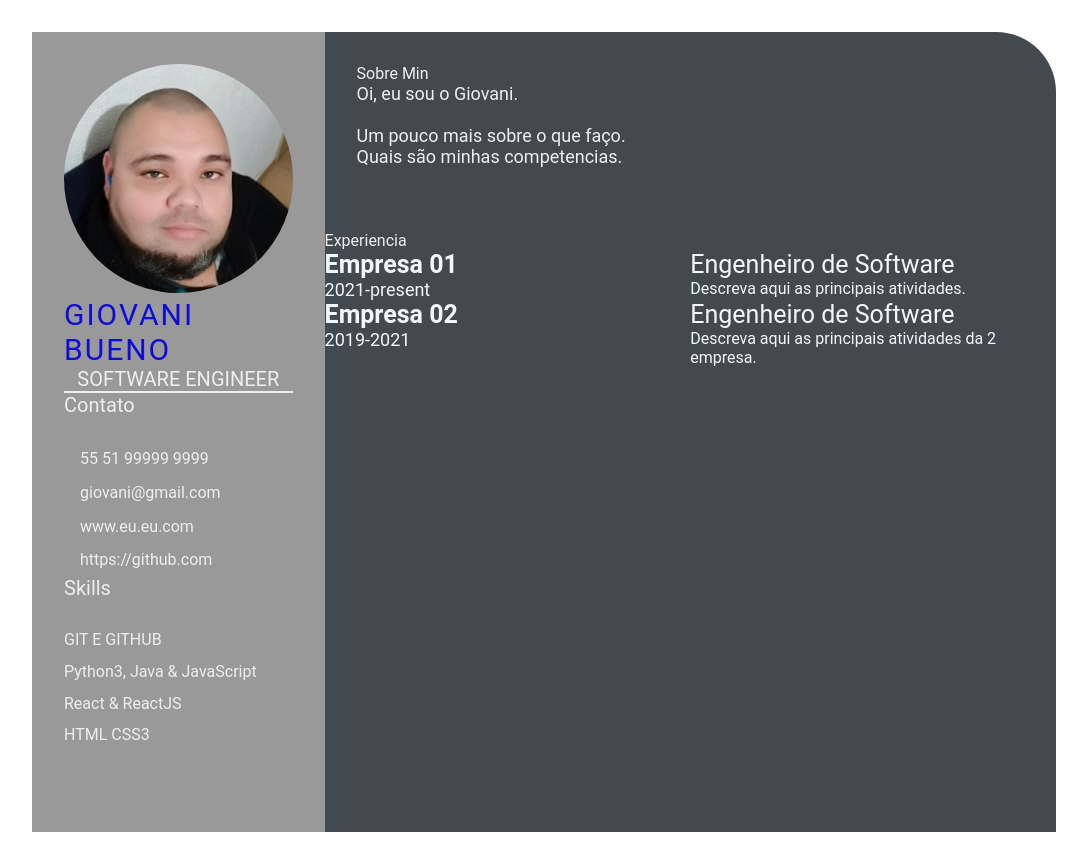
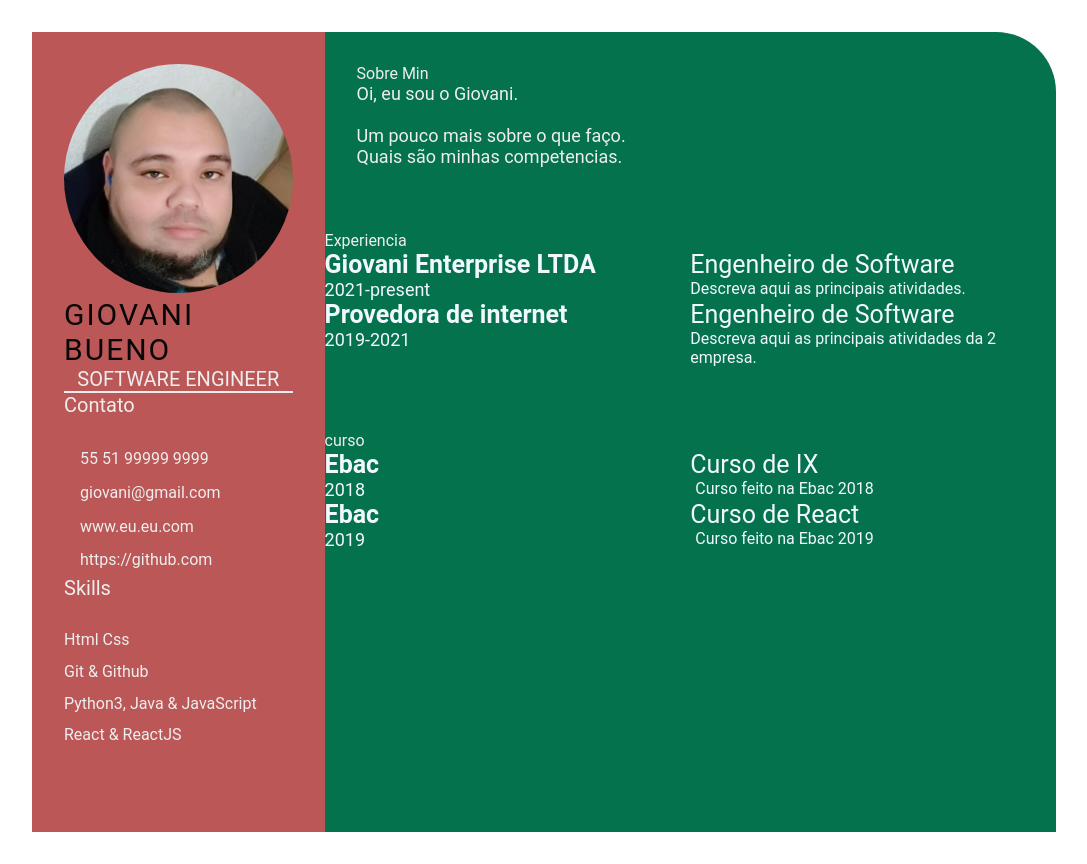
Before and after one commit to Gbuennno/Devweekgit.github.io, a plain HTML site: page index.html in a window 1280 px wide. Shown: the whole page, without its empty margins (96-1183 px from the left). Drawn offline with Linux system fonts and the light colour scheme.

Commit message:
add-certificados (#8)

```diff
--- a/index.html
+++ b/index.html
@@ -34,10 +34,10 @@
                 <div class="skills">
                     <p class="left-title">Skills</P>
                     <ul>
-                        <li><p>GIT E GITHUB</p></li>
+                        <li><p>Html Css</p></li>
+                        <li><p>Git & Github</p></li>
                         <li><p>Python3, Java & JavaScript </p></li>
                         <li><p>React & ReactJS</p></li>
-                        <li><p>HTML CSS3</p></li>
                     </ul>
                 </div>
             </div>
@@ -57,7 +57,7 @@
                 <div class="right-title">Experiencia</div>
                 <div class="experience-contents">
                     <div class="exp-left">
-                        <p class="exp-company-name">Empresa 01</p>
+                            <p class="exp-company-name">Giovani Enterprise LTDA</p>
                             <p class="exp-time-period">2021-present</p>
                     </div>
                     <div class="exp-right">
@@ -67,7 +67,7 @@
                             </p>
                     </div>
                     <div class="exp-left">
-                        <p class="exp-company-name">Empresa 02</p>
+                            <p class="exp-company-name">Provedora de internet</p>
                             <p class="exp-time-period">2019-2021</p>
                     </div>
                     <div class="exp-right">
@@ -78,6 +78,31 @@
                     </div>
                 </div>
             </section>
+            <section class="awards gap">
+                <div class="right-title">curso</div>
+                <div class="awards-contents">
+                    <div class="awards-left">
+                        <p class="awards-company-name">Ebac</p>
+                        <p class="awards-time-period">2018</p>
+                    </div>
+                    <div class="wards-right">
+                        <p class="awards-name">Curso de IX</p>
+                        <p class="awards-desc">
+                            Curso feito na Ebac 2018
+                        </p>
+                    </div>
+                    <div class="awards-left">
+                        <p class="awards-company-name">Ebac</p>
+                        <p class="awards-time-period">2019</p>
+                    </div>
+                    <div class="wards-right">
+                        <p class="awards-name">Curso de React</p>
+                        <p class="awards-desc">
+                            Curso feito na Ebac 2019
+                        </p>
+                    </div>
+                </div>
+            </section>
         </section>
     </main>
 </body>
--- a/style.css
+++ b/style.css
@@ -17,13 +17,13 @@
 .left-section {
     grid-column: span 2;
     height: 100%;
-    background-color: #999999;
+    background-color: #bb5757;
 }
 
 .right-section {
     grid-column: span 5;
     height: 100%;
-    background-color: #424a50;
+    background-color: #05724e;
     border-radius: 0px 60px 0px 0px;
 }
 
@@ -42,7 +42,7 @@
 }
 
 .name {
-    color: #0f0cd8;
+    color: #070708;
     font-size: 30px;
     letter-spacing: 2px;
     text-transform: uppercase;
```
Lines whose indentation alone changed are shown as unchanged.
